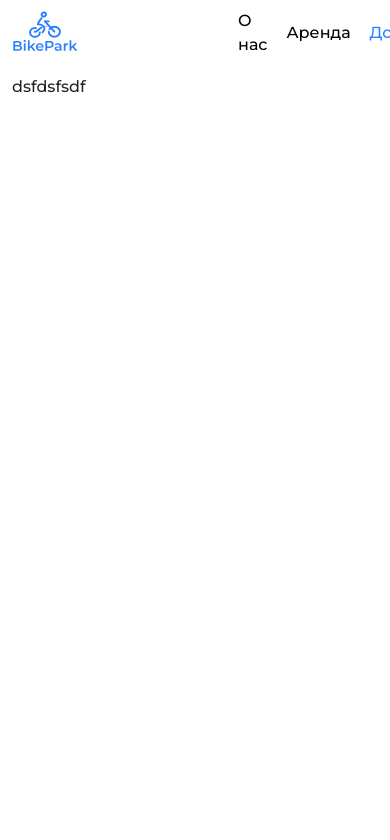
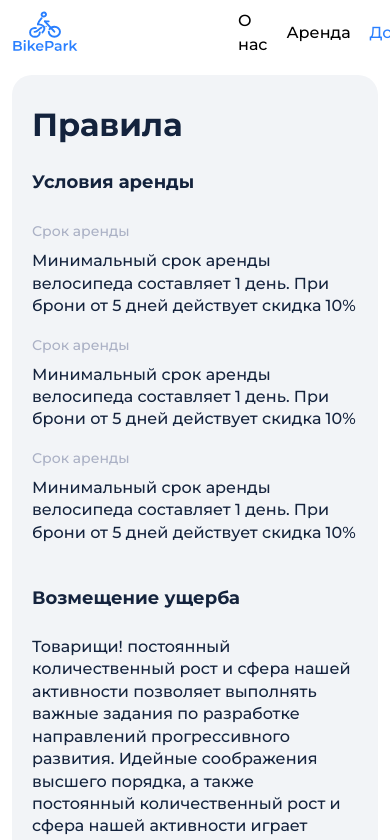
Before and after one commit to kasymjaparov/bikepark, a React (Create React App) app: page /delivery in a window 390 px wide. Shown: the top 840 px of the page. Built offline with nearby package versions, Linux system fonts and the light colour scheme; the HTML template or start-up script is replaced by a standard one.

Commit message:
add layout Delivery

```diff
--- a/src/pages/Delivery/Delivery.css
+++ b/src/pages/Delivery/Delivery.css
@@ -0,0 +1,68 @@
+.delivery {
+  background: #f2f4f7;
+  border-radius: 20px;
+}
+.delivery_block {
+  padding: 56px 40px 46px 40px;
+}
+.delivery_title {
+  font-weight: 600;
+  font-size: 48px;
+  line-height: 120%;
+  color: #14233d;
+}
+.delivery_subtitle {
+  font-weight: 600;
+  font-size: 28px;
+  line-height: 110%;
+  color: #14233d;
+  margin: 52px 0px 30px 0px;
+}
+.delivery_conditions_item_title {
+  font-size: 16px;
+  color: #abb1c5;
+}
+.delivery_conditions_item_text {
+  font-size: 18px;
+  line-height: 140%;
+  color: #14233d;
+}
+@media (max-width: 768px) {
+  .delivery_block {
+    padding: 46px 20px;
+  }
+  .delivery_title {
+    font-size: 36px;
+  }
+  .delivery_subtitle {
+    font-size: 18px;
+    line-height: 22px;
+    margin: 29px 0px 25px 0px;
+  }
+  .delivery_conditions_item_title {
+    font-size: 14px;
+    line-height: 22px;
+  }
+  .delivery_conditions_item_text {
+    font-size: 16px;
+  }
+}
+@media (max-width: 500px) {
+  .delivery_block {
+    padding: 31px 20px;
+  }
+  .delivery_title {
+    font-size: 32px;
+  }
+  .delivery_subtitle {
+    font-size: 18px;
+    line-height: 22px;
+    margin: 27px 0px;
+  }
+  .delivery_conditions_item_title {
+    font-size: 14px;
+  }
+  .delivery_conditions_item_text {
+    font-size: 16px;
+  }
+}
--- a/src/pages/Delivery/Delivery.js
+++ b/src/pages/Delivery/Delivery.js
@@ -1,10 +1,50 @@
-import React from 'react'
+import React from "react"
 import "./Delivery.css"
+import { Container, Row, Col } from "react-bootstrap"
 
 export default function Delivery() {
-    return (
-        <div className="delivery">
-            dsfdsfsdf
-        </div>
-    )
+  return (
+    <div className='delivery'>
+      <div className='delivery_block'>
+        <h1 className='delivery_title'>Правила</h1>
+        <h2 className='delivery_subtitle'>Условия аренды</h2>
+        <Row className='delivery_conditions'>
+          <Col className='delivery_conditions_item' lg={4} md={6} sm={12}>
+            <h3 className='delivery_conditions_item_title'>Срок аренды</h3>
+            <p className='delivery_conditions_item_text'>
+              Минимальный срок аренды велосипеда составляет 1 день. При брони от
+              5 дней действует скидка 10%
+            </p>
+          </Col>
+          <Col className='delivery_conditions_item' lg={4} md={6} sm={12}>
+            <h3 className='delivery_conditions_item_title'>Срок аренды</h3>
+            <p className='delivery_conditions_item_text'>
+              Минимальный срок аренды велосипеда составляет 1 день. При брони от
+              5 дней действует скидка 10%
+            </p>
+          </Col>
+          <Col className='delivery_conditions_item' lg={4} md={12} sm={12}>
+            <h3 className='delivery_conditions_item_title'>Срок аренды</h3>
+            <p className='delivery_conditions_item_text'>
+              Минимальный срок аренды велосипеда составляет 1 день. При брони от
+              5 дней действует скидка 10%
+            </p>
+          </Col>
+        </Row>
+        <h2 className='delivery_subtitle'>Возмещение ущерба</h2>
+        <p className='delivery_conditions_item_text'>
+          Товарищи! постоянный количественный рост и сфера нашей активности
+          позволяет выполнять важные задания по разработке направлений
+          прогрессивного развития. Идейные соображения высшего порядка, а также
+          постоянный количественный рост и сфера нашей активности играет важную
+          роль в формировании позиций, занимаемых участниками в отношении
+          поставленных задач. <br />
+          <p>   </p>
+          Таким образом дальнейшее развитие различных форм
+          деятельности способствует подготовки и реализации позиций, занимаемых
+          участниками в отношении поставленных задач.
+        </p>
+      </div>
+    </div>
+  )
 }
```
